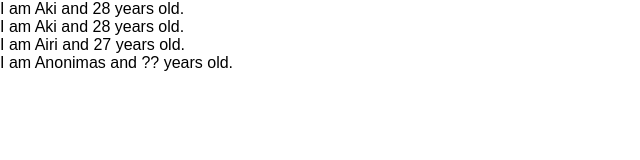
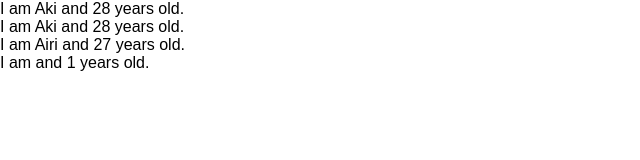
Before and after one commit to akirakitamura19/udemy-creat-react-redux-crud-application, a React (Create React App) app: page / in a window 1280 px wide. Shown: the top 160 px of the page, without its empty margins (0-640 px from the left). Built offline with nearby package versions, Linux system fonts and the light colour scheme.

Commit message:
learn prop types

```diff
--- a/src/App.js
+++ b/src/App.js
@@ -1,15 +1,16 @@
 import React from 'react';
+import PropTypes from 'prop-types'
 
 const App = () => {
   const profiles = [
-    {name:"Aki", age:"28"},
-    {name:"Airi", age:"27"},
-    {age:"??"}
+    {name:"Aki", age:28},
+    {name:"Airi", age:27},
+    {age:1}
   ]
 
   return (
     <div>
-      <User name="Aki" age="28" />
+      <User name={"Aki"} age={28} />
       {
         profiles.map((profile, index) => {
           return <User name={profile.name} age={profile.age} key={index} />
@@ -23,8 +24,10 @@ const App = () => {
     return <div>I am {props.name} and {props.age} years old.</div>
 }
 
-User.defaultProps = {
-  name: "Anonimas"
+User.propTypes = {
+  name: PropTypes.string.isRequired,
+  age: PropTypes.number
 }
 
+
 export default App;
```
